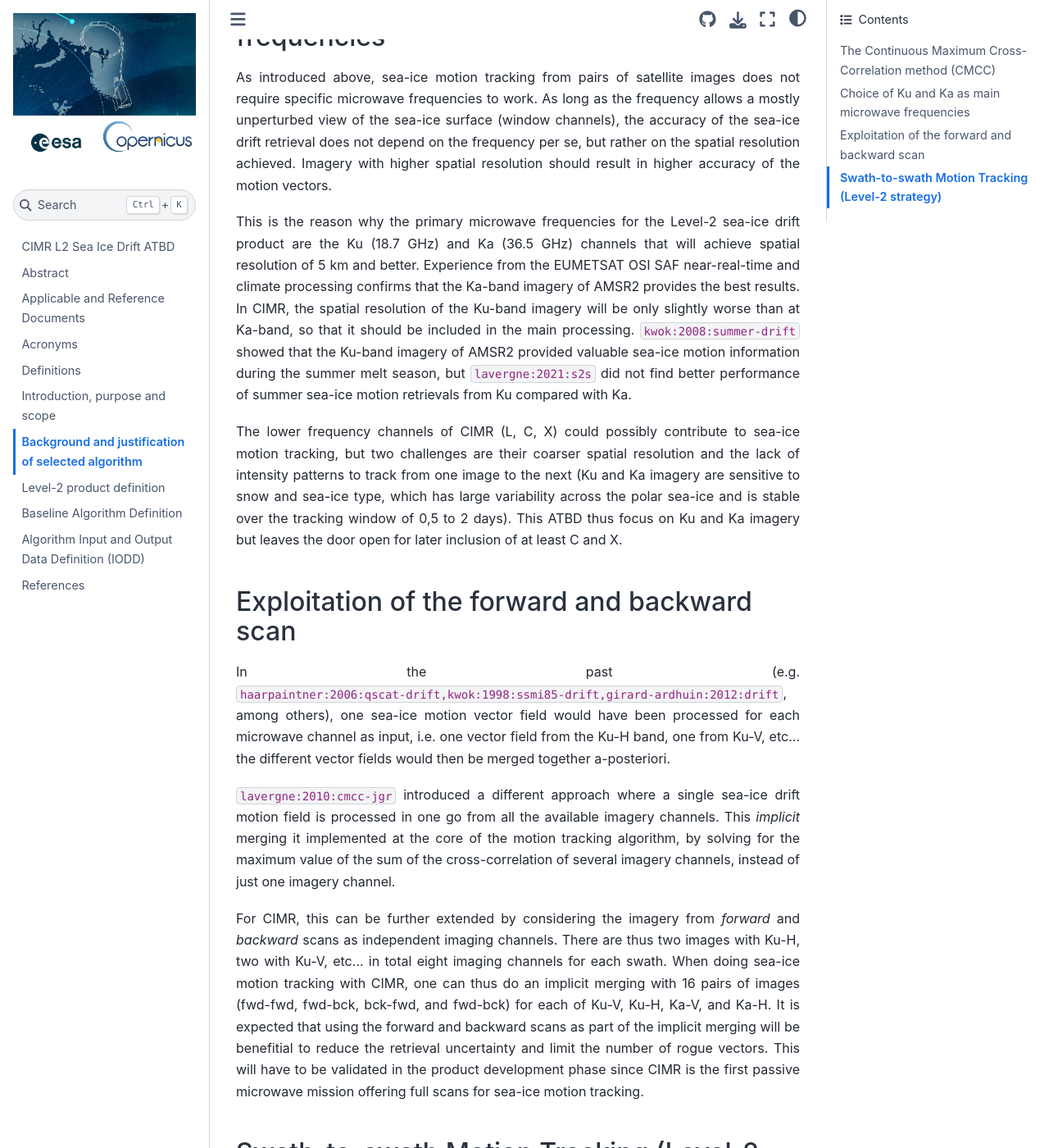
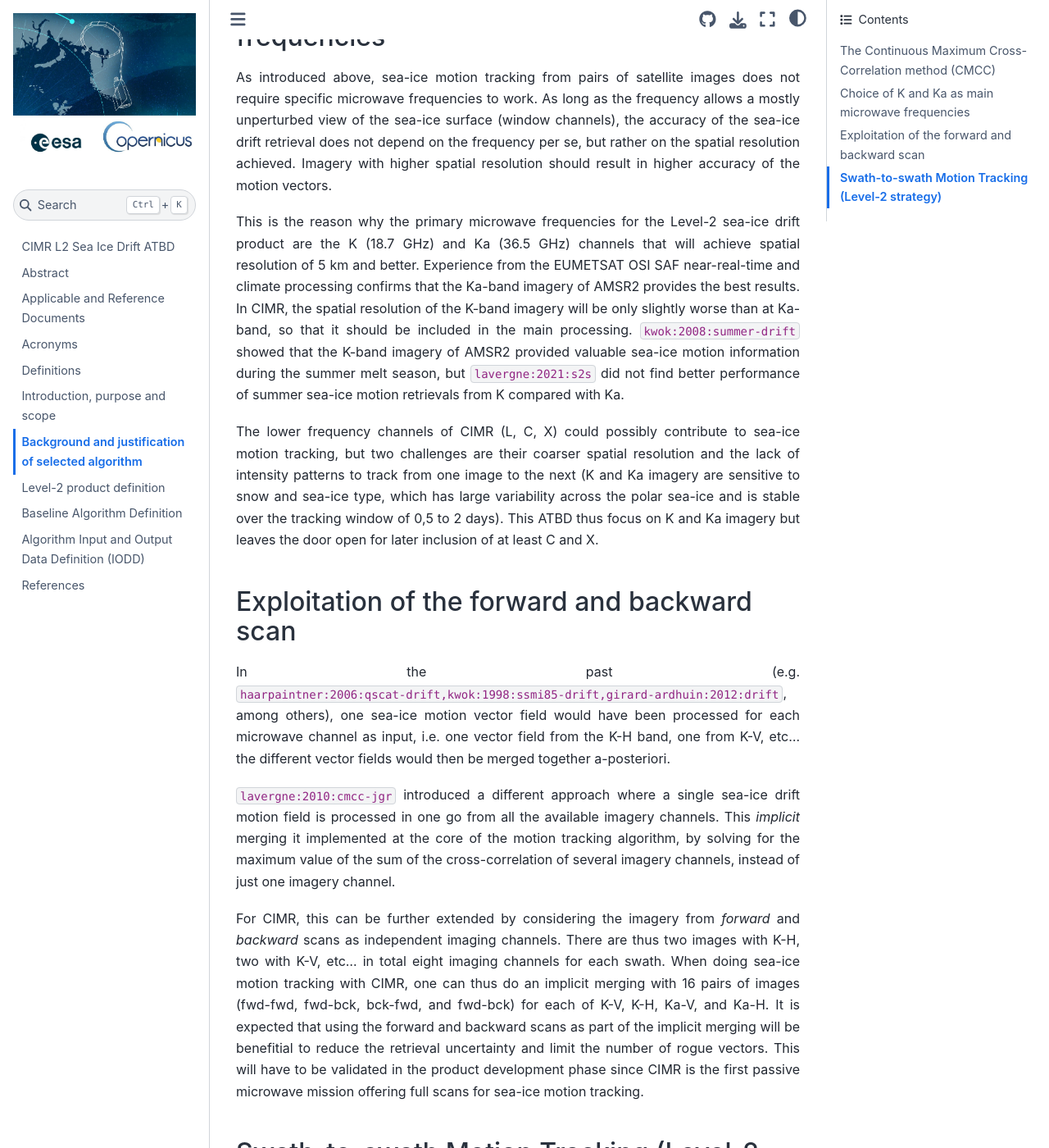
Before and after one commit to CIMR-Algos/SeaIceDrift_ATBD_v2, a Jupyter Book: the page built from book/background_justification_algorithm.md, in a window 1280 px wide and 1400 px high, scrolled down 1818 px. Shown: the whole window at 82% size. Built offline with Jupyter Book 1.0.4 settings and Sphinx 7.4.7 and the Sphinx Book theme 1.1.4, drawn with Linux system fonts in a browser that asks for light colours; cross-references to code outside the pages are shown as plain code.

````diff
--- a/book/abstract.md
+++ b/book/abstract.md
@@ -4,12 +4,12 @@ Pushed by winds and ocean currents, sea ice is always on the move. Satellite rem
 
 Monitoring of sea ice drift vectors by means of passive microwave is commonly based on motion tracking algorithms working from pairs of brightness temperature imagery in both horizontal and vertical polarisation.
 Depending on the satellite missions, different microwave frequencies have been used, but one generally expects higher accuracy from the higher resolution channels.
-Accordingly, this version of the Sea Ice Drift Level-2 product focuses on the Ku and Ka imagery.
+Accordingly, this version of the Sea Ice Drift Level-2 product focuses on the K and Ka imagery.
 
 Contrarily to other existing operational sea-ice drift product (such as those of IFREMER Cersat or EUMETSAT OSI SAF), the CIMR sea-ice drift product is a Level-2 product. It is thus computed from pairs of
 overlapping swaths, not from pairs of daily averaged maps. This "swath-to-swath" setup was introduced in {cite:t}`lavergne:2021:s2s`.
 
-Key assets of CIMR in terms of Sea Ice Drift monitoring are 1) its increased spatial resolution at Ku- and Ka-band (more accurate drift vectors), 2) larger swath (more drift vectors) and 3) the forward
+Key assets of CIMR in terms of Sea Ice Drift monitoring are 1) its increased spatial resolution at K- and Ka-band (more accurate drift vectors), 2) larger swath (more drift vectors) and 3) the forward
 and backward scans (better quality control). The main source of uncertainty for the CIMR Sea Ice Drift product will probably be the geolocation uncertainty, hence the importance of the pointing
 accuracy (in orbit) and geolocation correction steps (in Level-1).
 
--- a/book/algorithm_input_output_data_definition.md
+++ b/book/algorithm_input_output_data_definition.md
@@ -6,7 +6,7 @@ Except for the input L1B TB data, the auxiliary and output data are all on {term
 
 | Field | Description | Shape/Amount |
 | ---   | ----------- | ------------ |
-| L1B TB | L1B Brightness Temperature at KU and KA-bands (both H and V polarization) | full swath or section of it (Nscans, Npos) |
+| L1B TB | L1B Brightness Temperature at K and KA-bands (both H and V polarization) | full swath or section of it (Nscans, Npos) |
 | L1B NeΔT | Random radiometric uncertainty of the channels | full swath or section of it (Nscans, Npos) |
 
 ## Output data
--- a/book/background_justification_algorithm.md
+++ b/book/background_justification_algorithm.md
@@ -43,36 +43,36 @@ motion vector fields when the time span between the images is shortened
 {cite:p}`ezraty:2007:amsr-pum,haarpaintner:2006:qscat-drift,kwok:1998:ssmi85-drift`.
 **This is particularly important when the CIMR Level-2 product aims at sub-daily drift detection.**
 
-## Choice of Ku and Ka as main microwave frequencies
+## Choice of K and Ka as main microwave frequencies
 
 As introduced above, sea-ice motion tracking from pairs of satellite images does not require specific microwave frequencies to work. As long as
 the frequency allows a mostly unperturbed view of the sea-ice surface (window channels), the accuracy of the sea-ice drift retrieval does not
 depend on the frequency per se, but rather on the spatial resolution achieved. Imagery with higher spatial resolution should result in higher
 accuracy of the motion vectors.
 
-This is the reason why the primary microwave frequencies for the Level-2 sea-ice drift product are the Ku (18.7 GHz) and Ka (36.5 GHz) channels
+This is the reason why the primary microwave frequencies for the Level-2 sea-ice drift product are the K (18.7 GHz) and Ka (36.5 GHz) channels
 that will achieve spatial resolution of 5 km and better. Experience from the EUMETSAT OSI SAF near-real-time and climate processing confirms that
-the Ka-band imagery of AMSR2 provides the best results. In CIMR, the spatial resolution of the Ku-band imagery will be only slightly worse than at
-Ka-band, so that it should be included in the main processing. {cite:t}`kwok:2008:summer-drift` showed that the Ku-band imagery of AMSR2 provided
+the Ka-band imagery of AMSR2 provides the best results. In CIMR, the spatial resolution of the K-band imagery will be only slightly worse than at
+Ka-band, so that it should be included in the main processing. {cite:t}`kwok:2008:summer-drift` showed that the K-band imagery of AMSR2 provided
 valuable sea-ice motion information during the summer melt season, but {cite:t}`lavergne:2021:s2s` did not find better performance of summer
-sea-ice motion retrievals from Ku compared with Ka.
+sea-ice motion retrievals from K compared with Ka.
 
 The lower frequency channels of CIMR (L, C, X) could possibly contribute to sea-ice motion tracking, but two challenges are their coarser spatial
-resolution and the lack of intensity patterns to track from one image to the next (Ku and Ka imagery are sensitive to snow and sea-ice type, which has
-large variability across the polar sea-ice and is stable over the tracking window of 0,5 to 2 days). This ATBD thus focus on Ku and Ka imagery but leaves
+resolution and the lack of intensity patterns to track from one image to the next (K and Ka imagery are sensitive to snow and sea-ice type, which has
+large variability across the polar sea-ice and is stable over the tracking window of 0,5 to 2 days). This ATBD thus focus on K and Ka imagery but leaves
 the door open for later inclusion of at least C and X.
 
 ## Exploitation of the forward and backward scan
 
 In the past (e.g. {cite:t}`haarpaintner:2006:qscat-drift,kwok:1998:ssmi85-drift,girard-ardhuin:2012:drift`, among others), one sea-ice motion vector field would have been processed
-for each microwave channel as input, i.e. one vector field from the Ku-H band, one from Ku-V, etc... the different vector fields would then be merged together a-posteriori.
+for each microwave channel as input, i.e. one vector field from the K-H band, one from K-V, etc... the different vector fields would then be merged together a-posteriori.
 
 {cite:t}`lavergne:2010:cmcc-jgr` introduced a different approach where a single sea-ice drift motion field is processed in one go from all the available imagery channels. This *implicit* merging
 it implemented at the core of the motion tracking algorithm, by solving for the maximum value of the sum of the cross-correlation of several imagery channels, instead of just one imagery channel.
 
-For CIMR, this can be further extended by considering the imagery from *forward* and *backward* scans as independent imaging channels. There are thus two images with Ku-H, two with Ku-V, etc... in
+For CIMR, this can be further extended by considering the imagery from *forward* and *backward* scans as independent imaging channels. There are thus two images with K-H, two with K-V, etc... in
 total eight imaging channels for each swath. When doing sea-ice motion tracking with CIMR, one can thus do an implicit merging with 16 pairs of images (fwd-fwd, fwd-bck, bck-fwd, and fwd-bck) for each of
-Ku-V, Ku-H, Ka-V, and Ka-H. It is expected that using the forward and backward scans as part of the implicit merging will be benefitial to reduce the retrieval uncertainty and limit the number of
+K-V, K-H, Ka-V, and Ka-H. It is expected that using the forward and backward scans as part of the implicit merging will be benefitial to reduce the retrieval uncertainty and limit the number of
 rogue vectors. This will have to be validated in the product development phase since CIMR is the first passive microwave mission offering full scans for sea-ice motion tracking.
 
 ## Swath-to-swath Motion Tracking (Level-2 strategy)
--- a/book/introduction_purpose_scope.md
+++ b/book/introduction_purpose_scope.md
@@ -17,11 +17,11 @@ and coarse spatial resolution (> 30 km) and daily complete coverage for the
 employed are quite similar and stem from the maximum cross-correlation (MCC) technique {cite:p}`emery:1986:sst-drift`.
 
 ```{note}
-The characteristics of the CIMR mission, and especially the spatial resolution obtained at Ku (5 km)
+The characteristics of the CIMR mission, and especially the spatial resolution obtained at K (5 km)
 and Ka (4 km) should allow global, year-round (irrespective of solar illumination and cloud cover), sub-daily moniroting at medium spatial resolution (25 km), which is unprecedented.
 ```
 
 The Level-2 sea-ice drift product described in this ATBD has been specifically designed to fully exploit the CIMR mission, in particular:
 1. the CIMR sea-ice drift product is a Level-2 product, adopting a swath-to-swath approach {cite:p}`lavergne:2021:s2s`. This is conversely to all existing sea-ice drift products from passive microwave missions (OSI SAF, IFREMER, NSIDC, etc...) that are Level-3 products (available once a day from daily averaged maps of brightness temperatures). SAR-based products (e.g. from the CMEMS Sea Ice Thematic Assembly Center) are generally swath-to-swath products (but with spatial coverage limited by the coverage of the SAR missions).
-2. the CIMR sea-ice drift product aims at a 25 km grid spacing, taking full advantage of the Ku and Ka imagery.
+2. the CIMR sea-ice drift product aims at a 25 km grid spacing, taking full advantage of the K and Ka imagery.
 3. sea-ice drift is derived both from the forward and backward scans separately to improve quality control (filtering of "rogue" vectors)
````
Also changed, not shown: book/baseline_algorithm_definition.md (+4 -4 lines).
